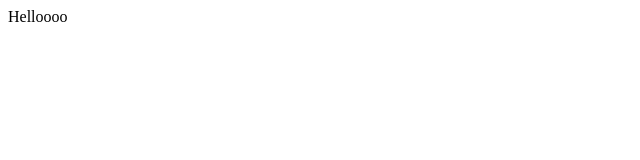
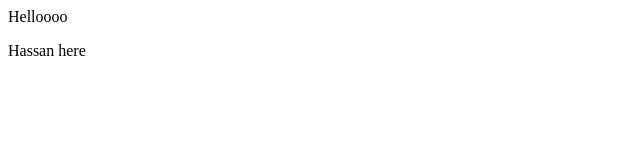
Before and after one commit to DevHassan2022/demo-repo, a plain HTML site: page index.html in a window 1280 px wide. Shown: the full height of the page, 0-640 px from the left. Drawn offline with Linux system fonts and the light colour scheme.

Commit message:
Update index.html

```diff
--- a/index.html
+++ b/index.html
@@ -1 +1,2 @@
 <div>Helloooo</div>
+<p>Hassan here</p>
```
